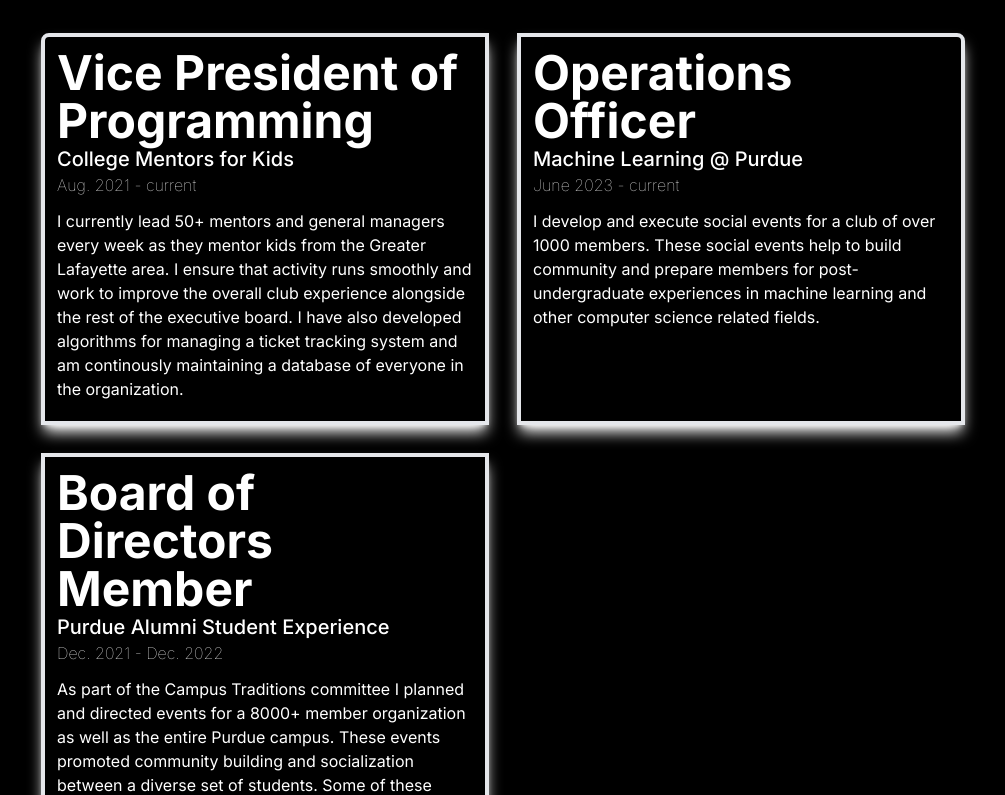
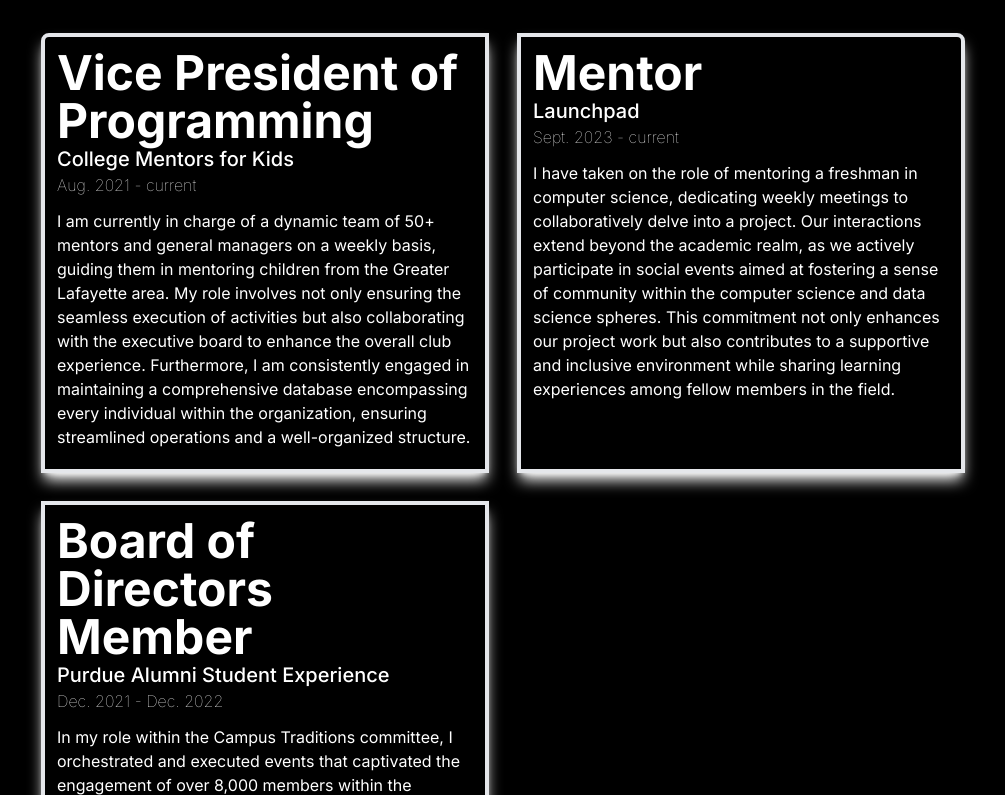
Before and after one commit to bkinaan/bkinaan.github.io, a Next.js app: page / in a window 1280 px wide. Shown: the part 3145-3940 px from the top of the page, without its empty margins (137-1142 px from the left). Built offline with nearby package versions, Linux system fonts and the light colour scheme; a web font is replaced by a local one.

Commit message:
added launchpad and updated campus involvement descriptions

```diff
--- a/package.json
+++ b/package.json
@@ -1,6 +1,6 @@
 {
   "name": "portfolio",
-  "version": "1.1.7",
+  "version": "1.1.8",
   "private": true,
   "scripts": {
     "dev": "next dev",
--- a/src/app/components/involvements-list.tsx
+++ b/src/app/components/involvements-list.tsx
@@ -5,15 +5,15 @@ export default function Involvements() {
         role: "Vice President of Programming",
         company: "College Mentors for Kids",
         time: "Aug. 2021 - current",
-        description: "I currently lead 50+ mentors and general managers every week as they mentor kids from the Greater Lafayette area. I ensure that activity runs smoothly and work to improve the overall club experience alongside the rest of the executive board. I have also developed algorithms for managing a ticket tracking system and am continously maintaining a database of everyone in the organization.",
+        description: "I am currently in charge of a dynamic team of 50+ mentors and general managers on a weekly basis, guiding them in mentoring children from the Greater Lafayette area. My role involves not only ensuring the seamless execution of activities but also collaborating with the executive board to enhance the overall club experience. Furthermore, I am consistently engaged in maintaining a comprehensive database encompassing every individual within the organization, ensuring streamlined operations and a well-organized structure.",
         link: "https://collegementors.org",
         pos: "tl"
     }
     let mlp = {
-        role: "Operations Officer",
-        company: "Machine Learning @ Purdue",
-        time: "June 2023 - current",
-        description: "I develop and execute social events for a club of over 1000 members. These social events help to build community and prepare members for post-undergraduate experiences in machine learning and other computer science related fields.",
+        role: "Mentor",
+        company: "Launchpad",
+        time: "Sept. 2023 - current",
+        description: "I have taken on the role of mentoring a freshman in computer science, dedicating weekly meetings to collaboratively delve into a project. Our interactions extend beyond the academic realm, as we actively participate in social events aimed at fostering a sense of community within the computer science and data science spheres. This commitment not only enhances our project work but also contributes to a supportive and inclusive environment while sharing learning experiences among fellow members in the field.",
         link: "https://ml-purdue.github.io/",
         pos: "tr"
     }
@@ -21,7 +21,7 @@ export default function Involvements() {
         role: "Board of Directors Member",
         company: "Purdue Alumni Student Experience",
         time: "Dec. 2021 - Dec. 2022",
-        description: "As part of the Campus Traditions committee I planned and directed events for a 8000+ member organization as well as the entire Purdue campus. These events promoted community building and socialization between a diverse set of students. Some of these events included John Purdue's birthday, March Madness and Finals Study Lounge.",
+        description: "In my role within the Campus Traditions committee, I orchestrated and executed events that captivated the engagement of over 8,000 members within the organization and resonated across the entirety of Purdue's campus. Notable highlights among these events included the celebration of John Purdue's birthday, the electrifying March Madness festivities, and the Finals Study Lounge.",
         link: "https://www.purdueforlife.org/connect/pase/",
         pos: "bl"
     }
```
